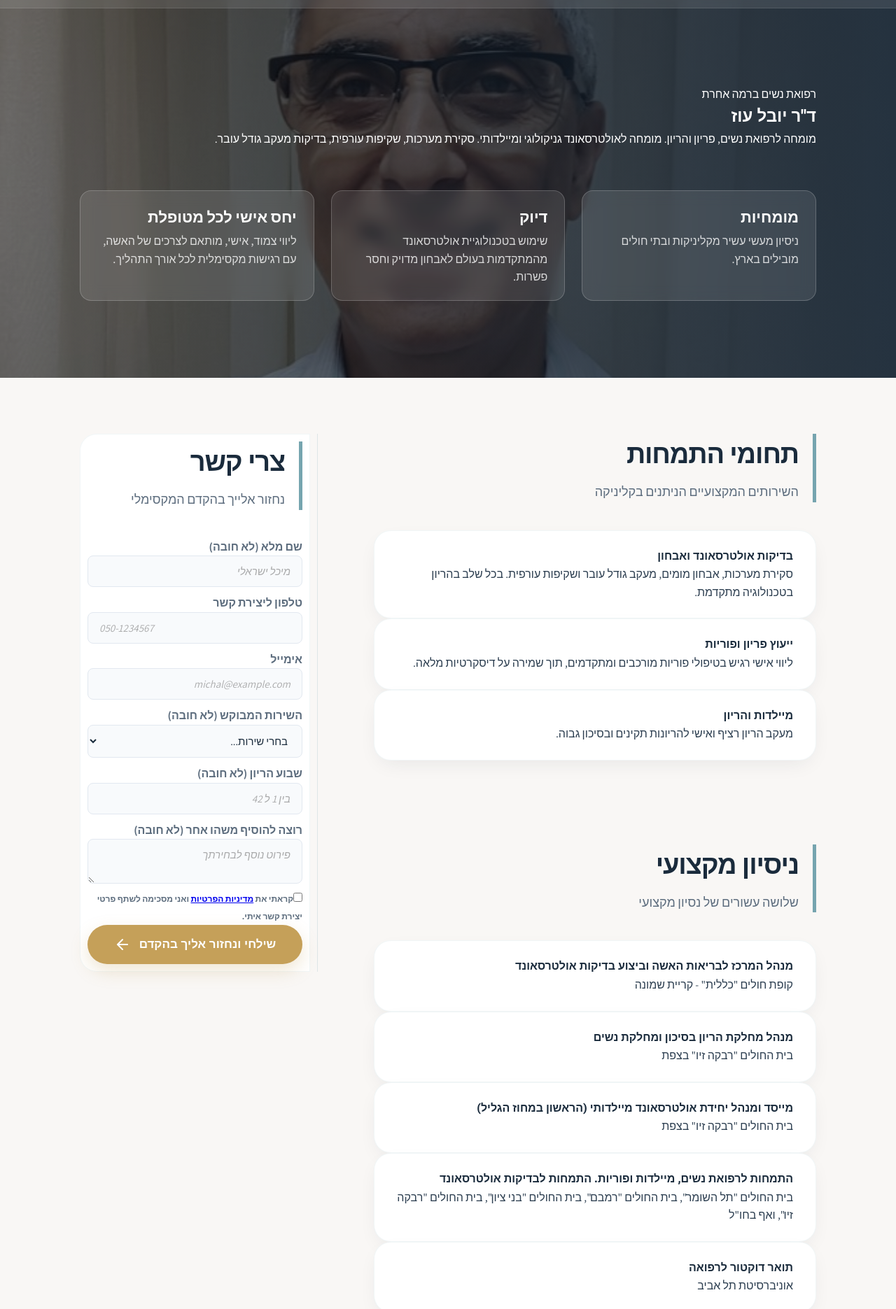
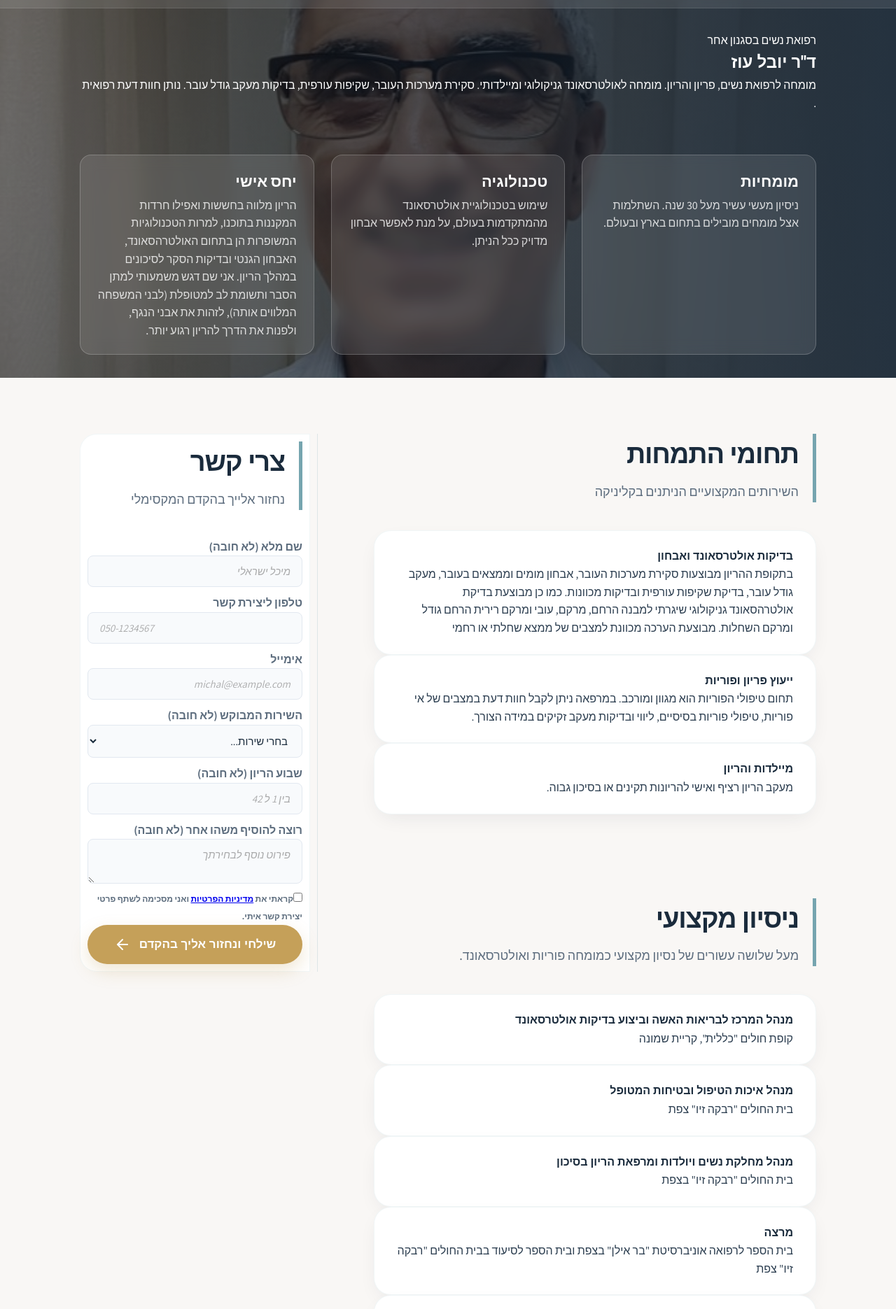
Before and after one commit to rotemoz84/communication-orchestration-platform, a React (Vite) app in the folder site_clinic/: page /#/ in a window 1280 px wide. Shown: the part 60-1931 px from the top of the page at 70% size. Built offline with nearby package versions, Linux system fonts and the light colour scheme.

Commit message:
updated texts in site

```diff
--- a/site_clinic/src/components/HomePage.tsx
+++ b/site_clinic/src/components/HomePage.tsx
@@ -158,32 +158,11 @@ const HomePage = () => {
                             </div>
 
                             <div className="grid gap-4">
-                                {[
-                                    {
-                                        title: t('sections.experience.items.manager.title'),
-                                        subtitle: t('sections.experience.items.manager.subtitle')
-                                    },
-                                    {
-                                        title: t('sections.experience.items.riskPregnancy.title'),
-                                        subtitle: t('sections.experience.items.riskPregnancy.subtitle')
-                                    },
-                                    {
-                                        title: t('sections.experience.items.ultrasoundUnit.title'),
-                                        subtitle: t('sections.experience.items.ultrasoundUnit.subtitle')
-                                    },
-                                    {
-                                        title: t('sections.experience.items.specialization.title'),
-                                        subtitle: t('sections.experience.items.specialization.subtitle')
-                                    },
-                                    {
-                                        title: t('sections.experience.items.degree.title'),
-                                        subtitle: t('sections.experience.items.degree.subtitle')
-                                    },
-                                ].map((item, i) => (
+                                {t('sections.experience.items').map((_: any, i: number) => (
                                     <SectionRow
                                         key={i}
-                                        title={item.title}
-                                        subtitle={item.subtitle}
+                                        title={t(`sections.experience.items.${i}.title`)}
+                                        subtitle={t(`sections.experience.items.${i}.subtitle`)}
                                     />
                                 ))}
                             </div>
--- a/site_clinic/src/translations/texts.ts
+++ b/site_clinic/src/translations/texts.ts
@@ -1,25 +1,24 @@
 export const content = {
   hero: {
-    badge: { he: 'רפואת נשים ברמה אחרת' },
+    badge: { he: 'רפואת נשים בסגנון אחר' },
     name: { he: 'ד"ר יובל עוז' },
-    subtitle: { he: 'מומחה לרפואת נשים, פריון והריון. מומחה לאולטרסאונד גניקולוגי ומיילדותי. סקירת מערכות, שקיפות עורפית, בדיקות מעקב גודל עובר.' },
+    subtitle: { he: 'מומחה לרפואת נשים, פריון והריון. מומחה לאולטרסאונד גניקולוגי ומיילדותי. סקירת מערכות העובר, שקיפות עורפית, בדיקות מעקב גודל עובר. נותן חוות דעת רפואית .' },
     altText: { he: 'ד"ר יובל עוז' },
     points: {
       expertise: {
         title: { he: "מומחיות" },
-        desc: { he: "ניסיון מעשי עשיר מקליניקות ובתי חולים מובילים בארץ." },
+        desc: { he: "ניסיון מעשי עשיר מעל 30 שנה. השתלמות אצל מומחים מובילים בתחום בארץ ובעולם." },
       },
       precision: {
-        title: { he: "דיוק" },
-        desc: { he: "שימוש בטכנולוגיית אולטרסאונד מהמתקדמות בעולם לאבחון מדויק וחסר פשרות." },
+        title: { he: "טכנולוגיה" },
+        desc: { he: "שימוש בטכנולוגיית אולטרסאונד מהמתקדמות בעולם, על מנת לאפשר אבחון מדויק ככל הניתן." },
       },
       personal: {
-        title: { he: "יחס אישי לכל מטופלת" },
-        desc: { he: "ליווי צמוד, אישי, מותאם לצרכים של האשה, עם רגישות מקסימלית לכל אורך התהליך." },
+        title: { he: "יחס אישי" },
+        desc: { he: "הריון מלווה בחששות ואפילו חרדות המקננות בתוכנו, למרות הטכנולוגיות המשופרות הן בתחום האולטרהסאונד, האבחון הגנטי ובדיקות הסקר לסיכונים במהלך הריון. אני שם דגש משמעותי למתן הסבר ותשומת לב למטופלת (לבני המשפחה המלווים אותה), לזהות את אבני הנגף, ולפנות את הדרך להריון רגוע יותר." },
       }
     }
   },
-
   navigation: {
     home: { he: 'ד"ר יובל עוז' },
     specialties: { he: 'תחומי התמחות' },
@@ -37,43 +36,55 @@ export const content = {
       items: {
         ultrasound: {
           title: { he: "בדיקות אולטרסאונד ואבחון" },
-          subtitle: { he: "סקירת מערכות, אבחון מומים, מעקב גודל עובר ושקיפות עורפית. בכל שלב בהריון בטכנולוגיה מתקדמת." }
+          subtitle: { he: "בתקופת ההריון מבוצעות סקירת מערכות העובר, אבחון מומים וממצאים בעובר, מעקב גודל עובר, בדיקת שקיפות עורפית ובדיקות מכוונות. כמו כן מבוצעת בדיקת אולטרהסאונד גניקולוגי שיגרתי למבנה הרחם, מרקם, עובי ומרקם רירית הרחם גודל ומרקם השחלות. מבוצעת הערכה מכוונת למצבים של ממצא שחלתי או רחמי" }
         },
         fertility: {
           title: { he: "ייעוץ פריון ופוריות" },
-          subtitle: { he: "ליווי אישי רגיש בטיפולי פוריות מורכבים ומתקדמים, תוך שמירה על דיסקרטיות מלאה." }
+          subtitle: { he: "תחום טיפולי הפוריות הוא מגוון ומורכב. במרפאה ניתן לקבל חוות דעת במצבים של אי פוריות, טיפולי פוריות בסיסיים, ליווי ובדיקות מעקב זקיקים במידה הצורך." }
         },
         obstetrics: {
           title: { he: "מיילדות והריון" },
-          subtitle: { he: "מעקב הריון רציף ואישי להריונות תקינים ובסיכון גבוה." }
+          subtitle: { he: "מעקב הריון רציף ואישי להריונות תקינים או בסיכון גבוה." }
         }
       }
     },
     experience: {
       title: { he: 'ניסיון מקצועי' },
-      subtitle: { he: 'שלושה עשורים של נסיון מקצועי' },
-      items: {
-        manager: {
+      subtitle: { he: 'מעל שלושה עשורים של נסיון מקצועי כמומחה פוריות ואולטרסאונד.' },
+      items: [
+        {
           title: { he: 'מנהל המרכז לבריאות האשה וביצוע בדיקות אולטרסאונד' },
-          subtitle: { he: 'קופת חולים "כללית" - קריית שמונה' }
+          subtitle: { he: 'קופת חולים "כללית", קריית שמונה' }
         },
-        riskPregnancy: {
-          title: { he: 'מנהל מחלקת הריון בסיכון ומחלקת נשים' },
+        {
+          title: { he: 'מנהל איכות הטיפול ובטיחות המטופל' },
+          subtitle: { he: 'בית החולים "רבקה זיו" צפת' }
+        },
+        {
+          title: { he: 'מנהל מחלקת נשים ויולדות ומרפאת הריון בסיכון' },
           subtitle: { he: 'בית החולים "רבקה זיו" בצפת' }
         },
-        ultrasoundUnit: {
-          title: { he: 'מייסד ומנהל יחידת אולטרסאונד מיילדותי (הראשון במחוז הגליל)' },
-          subtitle: { he: 'בית החולים "רבקה זיו" בצפת' }
+        {
+          title: { he: 'מרצה' },
+          subtitle: { he: 'בית הספר לרפואה אוניברסיטת "בר אילן" בצפת ובית הספר לסיעוד בבית החולים "רבקה זיו" צפת' }
         },
-        specialization: {
+        {
+          title: { he: 'מייסד ומנהל יחידת אולטרסאונד נשים (הראשון במחוז גליל עליון)' },
+          subtitle: { he: 'בית החולים "רבקה זיו" צפת' }
+        },
+        {
           title: { he: 'התמחות לרפואת נשים, מיילדות ופוריות. התמחות לבדיקות אולטרסאונד' },
           subtitle: { he: 'בית החולים "תל השומר", בית החולים "רמבם", בית החולים "בני ציון", בית החולים "רבקה זיו", ואף בחו"ל' }
         },
-        degree: {
+        {
+          title: { he: 'מדריך ומתרגל סטודנטים לרפואה' },
+          subtitle: { he: 'בבית החולים "תל השומר"' }
+        },
+        {
           title: { he: 'תואר דוקטור לרפואה' },
-          subtitle: { he: 'אוניברסיטת תל אביב' }
+          subtitle: { he: 'ביה"ס לרפואה ע"ש סאקלר, אוניברסיטת תל אביב, משנת 1985' }
         }
-      }
+      ]
     },
     articles: {
       title: { he: 'מאמרים ומידע מקצועי' },
```
